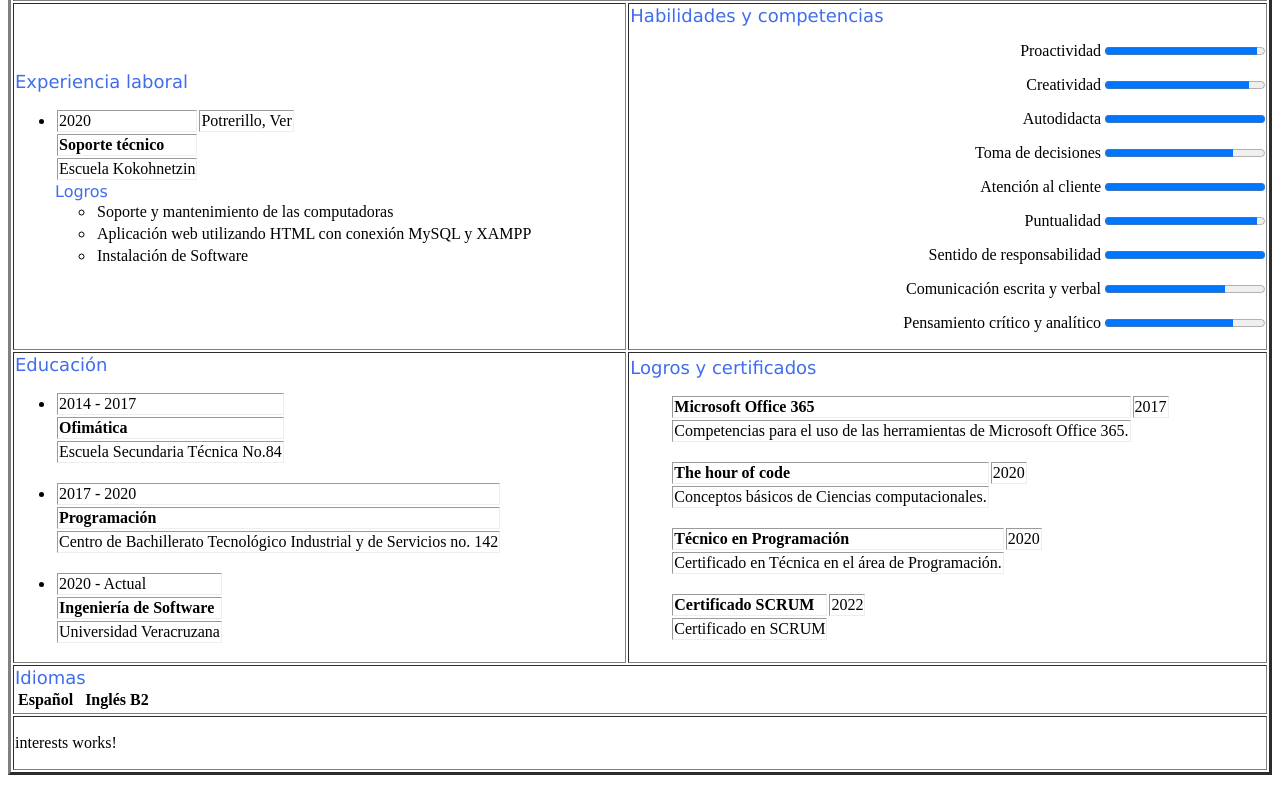
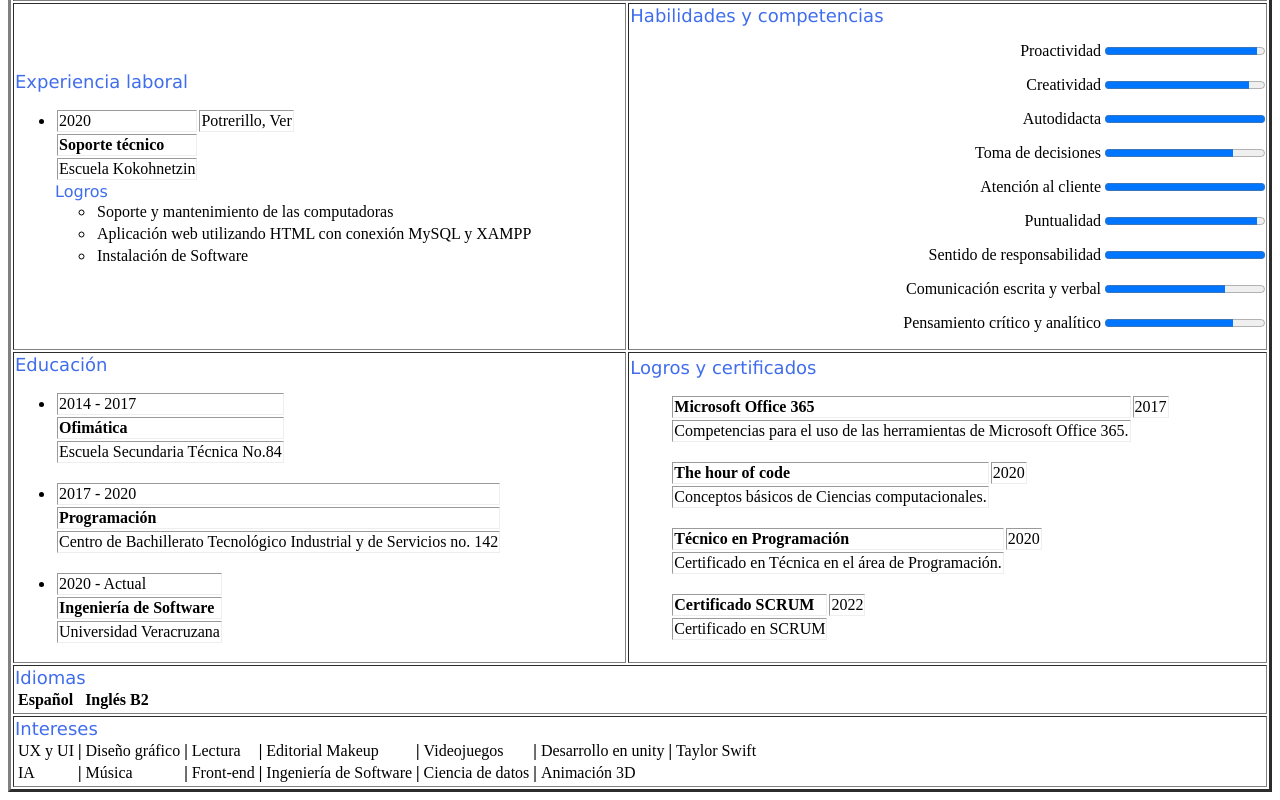
Before and after one commit to LilliamwithaM/LilliamwithaM.github.io, an Angular app: page / in a window 1280 px wide. Shown: the part 188-988 px from the top of the page. Built offline with nearby package versions, Linux system fonts and the light colour scheme.

Commit message:
create interests #2

```diff
--- a/src/app/interests/interests.component.html
+++ b/src/app/interests/interests.component.html
@@ -1 +1,31 @@
-<p>interests works!</p>
+<font face = "Verdana" size = "4" color ="#406DEC">
+    Intereses</font><br/>
+
+    <table>
+        <tr><td>UX y UI</td>
+            <td><b> | </b></td>
+            <td>Diseño gráfico</td>
+            <td><b> | </b></td>
+            <td> Lectura</td>
+            <td><b> | </b></td>
+            <td> Editorial Makeup </td>
+            <td><b> | </b></td>
+            <td> Videojuegos </td>
+            <td><b> | </b></td>
+            <td> Desarrollo en unity</td>
+            <td><b> | </b></td>
+            <td> Taylor Swift</td>
+        </tr>
+        <tr><td>IA</td>
+            <td><b> | </b></td>
+            <td> Música</td>
+            <td><b> | </b></td>
+            <td> Front-end</td>
+            <td><b> | </b></td>
+            <td> Ingeniería de Software</td>
+            <td><b> | </b></td>
+            <td> Ciencia de datos</td>
+            <td><b> | </b></td>
+            <td>Animación 3D</td>
+        </tr>
+    </table>
```
